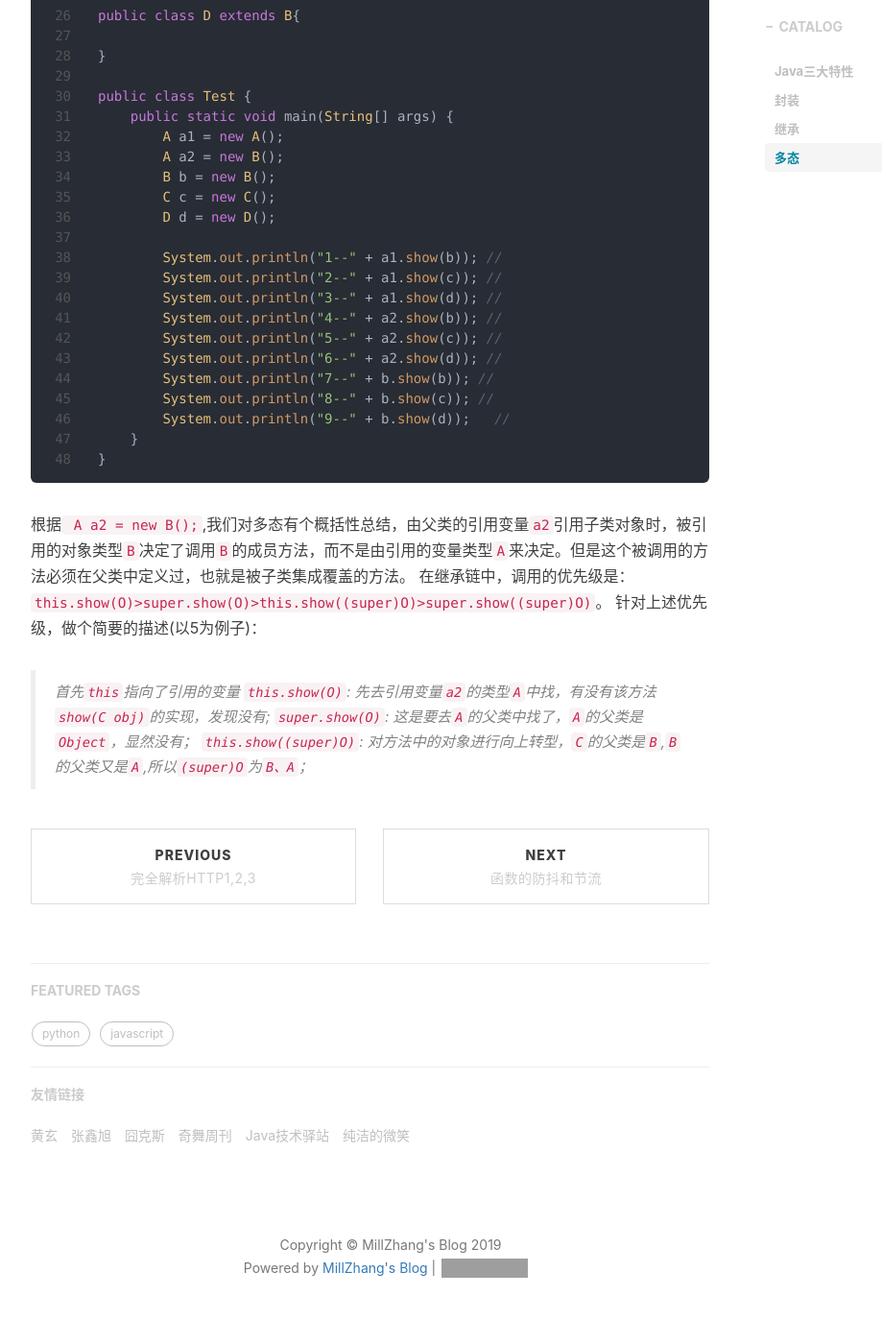
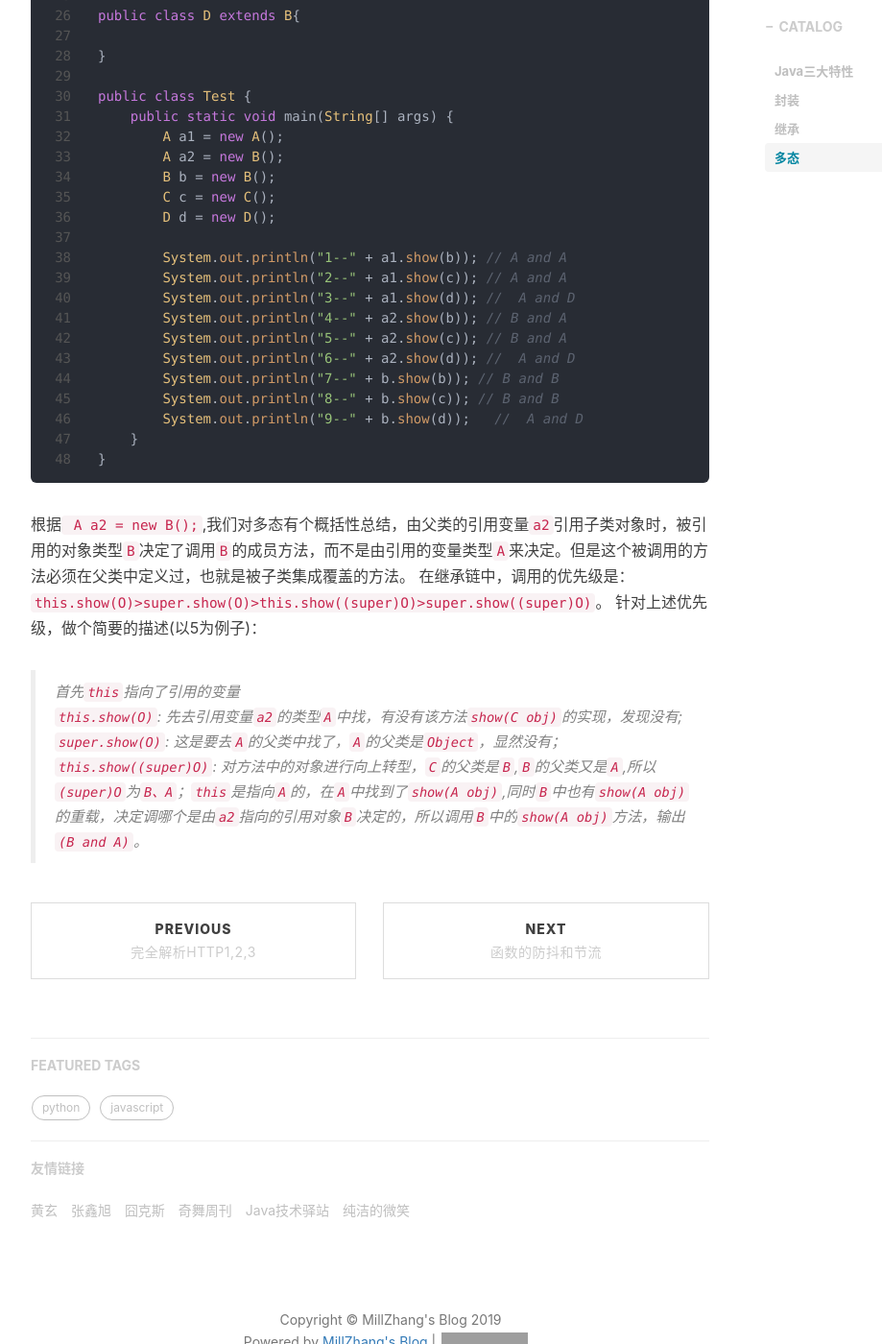
Before and after one commit to millzhang/millzhang.github.com, a Jekyll site: the page built from _posts/2019-11-06-Java Core.md, in a window 1280 px wide and 1400 px high, scrolled down 1764 px. Shown: the whole window at 96% size, without its empty margins (233-1152 px from the left). Built offline with Jekyll 4.4.1, drawn with Linux system fonts in a browser that asks for light colours; nearby versions of some CDN libraries; comment, search, counter and statistics services are not loaded; grey boxes are pictures that could not be loaded.

Commit message:
修改文件: _posts/2019-11-06-Java Core.md

````diff
--- a/_posts/2019-11-06-Java Core.md
+++ b/_posts/2019-11-06-Java Core.md
@@ -79,15 +79,15 @@ public class Test {
         C c = new C();
         D d = new D();
 
-        System.out.println("1--" + a1.show(b)); //
-        System.out.println("2--" + a1.show(c)); //
-        System.out.println("3--" + a1.show(d)); //
-        System.out.println("4--" + a2.show(b)); //
-        System.out.println("5--" + a2.show(c)); //
-        System.out.println("6--" + a2.show(d)); //
-        System.out.println("7--" + b.show(b)); //
-        System.out.println("8--" + b.show(c)); //
-        System.out.println("9--" + b.show(d));   //
+        System.out.println("1--" + a1.show(b)); // A and A
+        System.out.println("2--" + a1.show(c)); // A and A
+        System.out.println("3--" + a1.show(d)); //  A and D
+        System.out.println("4--" + a2.show(b)); // B and A
+        System.out.println("5--" + a2.show(c)); // B and A
+        System.out.println("6--" + a2.show(d)); //  A and D
+        System.out.println("7--" + b.show(b)); // B and B
+        System.out.println("8--" + b.show(c)); // B and B
+        System.out.println("9--" + b.show(d));   //  A and D
     }
 }
 ```
@@ -96,6 +96,9 @@ public class Test {
 在继承链中，调用的优先级是：`this.show(O)>super.show(O)>this.show((super)O)>super.show((super)O)`。
 针对上述优先级，做个简要的描述(以5为例子)：
 > 首先`this`指向了引用的变量
+>
 > `this.show(O)`: 先去引用变量`a2`的类型`A`中找，有没有该方法`show(C obj)`的实现，发现没有;
+>
 > `super.show(O)`: 这是要去`A`的父类中找了，`A`的父类是`Object`，显然没有；
-> `this.show((super)O)`: 对方法中的对象进行向上转型，`C`的父类是`B`,`B`的父类又是`A`,所以`(super)O`为`B、A`；
+>
+> `this.show((super)O)`: 对方法中的对象进行向上转型，`C`的父类是`B`,`B`的父类又是`A`,所以`(super)O`为`B、A`；`this`是指向`A`的，在`A`中找到了`show(A obj)`,同时`B`中也有`show(A obj)`的重载，决定调哪个是由`a2`指向的引用对象`B`决定的，所以调用`B`中的`show(A obj)`方法，输出`(B and A)`。
````
